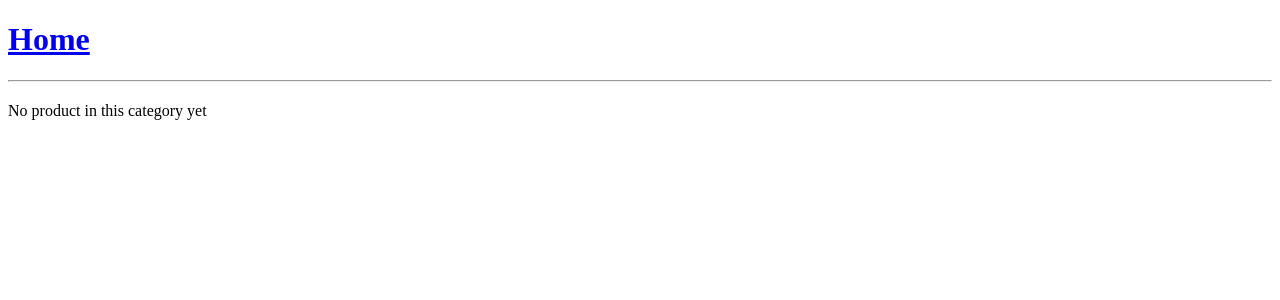
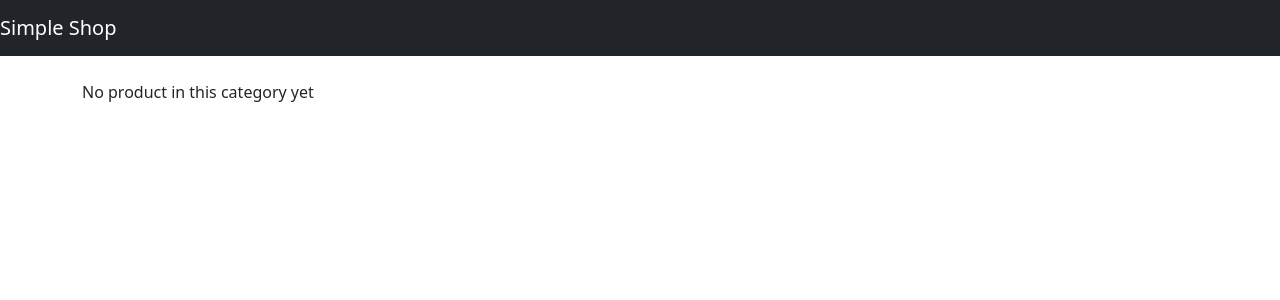
Before and after one commit to PickleBoxer/Simple-Shop-Concept, a Symfony app: template templates/home/category.html.twig in a window 1280 px wide. Shown: the top 300 px of the page. Run offline with Twig, Linux system fonts and the light colour scheme; the template is opened without the code that fills it, so the values that code supplies are empty; some libraries are stand-ins or nearby versions.

Commit message:
Bootrstap and twig

```diff
--- a/src/Controller/HomeController.php
+++ b/src/Controller/HomeController.php
@@ -77,6 +77,8 @@ class HomeController extends AbstractController
         $comment = new Comment();
         $form = $this->createForm(CommentFormType::class, $comment);
 
+        dump($product);
+
         //handle the form submission and the persistence of its information to the database
         $form->handleRequest($request);
         if ($form->isSubmitted() && $form->isValid()) {
--- a/templates/base.html.twig
+++ b/templates/base.html.twig
@@ -1,7 +1,8 @@
 <!DOCTYPE html>
-<html>
+<html lang="en">
 	<head>
 		<meta charset="UTF-8">
+		<meta name="viewport" content="width=device-width, initial-scale=1, shrink-to-fit=no">
 		<title>
 			{% block title %}Welcome!
 			{% endblock %}
@@ -11,6 +12,7 @@
 		{# Run `composer require symfony/webpack-encore-bundle` to start using Symfony UX #}
 		{% block stylesheets %}
 			{{ encore_entry_link_tags('app') }}
+			<link href="https://cdn.jsdelivr.net/npm/bootstrap@5.3.0-alpha1/dist/css/bootstrap.min.css" rel="stylesheet" integrity="sha384-GLhlTQ8iRABdZLl6O3oVMWSktQOp6b7In1Zl3/Jr59b6EGGoI1aFkw7cmDA6j6gD" crossorigin="anonymous">
 		{% endblock %}
 
 		{% block javascripts %}
@@ -18,19 +20,17 @@
 		{% endblock %}
 	</head>
 	<body>
-		<header>
-			<h1>
-				<a href="{{ path('homepage') }}">Home</a>
-			</h1>
-			<ul>
+		{% block header %}
+			<nav class="navbar navbar-dark bg-dark sticky-top">
+				<a href="{{ path('homepage') }}" class="navbar-brand">
+					Simple Shop
+				</a>
 				{% for category in categories %}
-					<li>
-						<a href="{{ path('category', { slug: category.slug }) }}">{{ category }}</a>
-					</li>
+					<a href="{{ path('category', { slug: category.slug }) }}">{{ category }}</a>
 				{% endfor %}
-			</ul>
-			<hr/>
-		</header>
+			</nav>
+		{% endblock %}
 		{% block body %}{% endblock %}
+		<script src="https://cdn.jsdelivr.net/npm/bootstrap@5.3.0-alpha1/dist/js/bootstrap.bundle.min.js" integrity="sha384-w76AqPfDkMBDXo30jS1Sgez6pr3x5MlQ1ZAGC+nuZB+EYdgRZgiwxhTBTkF7CXvN" crossorigin="anonymous"></script>
 	</body>
 </html>
--- a/templates/home/category.html.twig
+++ b/templates/home/category.html.twig
@@ -1,26 +1,38 @@
 {% extends 'base.html.twig' %}
 
-{% block title %}Category - {{ category }}{% endblock %}
+{% block title %}Category -
+	{{ category }}
+{% endblock %}
 
 {% block body %}
-    <h2>{{ category }}</h2>
+	<div class="container">
+		<h1 class="mt-3 mb-4">{{ category }}</h1>
+		<div class="row">
+			{% if products|length > 0 %}
+				<div>There are
+					{{ products|length }}
+					products.</div>
+				{% for product in products %}
+					<div class="col-md-4">
+						<div class="card mb-4">
+							{% if product.image %}
+								<img src="{{ asset('/images/product/' ~ product.image) }}" alt="{{ product.name }}" class="card-img-top">
+							{% endif %}
+							<div class="card-body">
+								<h5 class="card-title">
+									<a href="{{ path('product', { id: product.id }) }}">{{ product.name }}</a>
+								</h5>
+								<p class="card-text">{{ product.description }}</p>
+								<div class="d-flex justify-content-between align-item-center">
+									<a href="{{ path('product', { id: product.id }) }}" class="btn btn-dark">View details</a>
+									<span class="h5 mt-auto">{{ product.price }}
+										€</span>
+								</div>
+							</div>
+						</div>
+					</div>
 
-    {% if products|length > 0 %}
-        <div>There are {{ products|length }} products.</div>
-
-        {% for product in products %}
-            {% if product.image %}
-                <img src="{{ asset('uploads/photos/' ~ product.image) }}" />
-            {% endif %}
-
-            <h4><a href="{{ path('product', { id: product.id }) }}">{{ product.name }}</a></h4>
-            <small>
-                {{ product.createdAt|format_datetime('medium', 'short') }}
-            </small>
-
-            <p>{{ product.description }}</p>
 				{% endfor %}
-
 				{% if previous >= 0 %}
 					<a href="{{ path('category', { slug: category.slug, offset: previous }) }}">Previous</a>
 				{% endif %}
@@ -30,4 +42,6 @@
 			{% else %}
 				<div>No product in this category yet</div>
 			{% endif %}
+		</div>
+	</div>
 {% endblock %}
```
Also changed, not shown: src/DataFixtures/AdminFixtures.php (+6 -1 lines), templates/home/product.html.twig (+31 -6 lines), 1 other file. Lines whose indentation alone changed are shown as unchanged.
